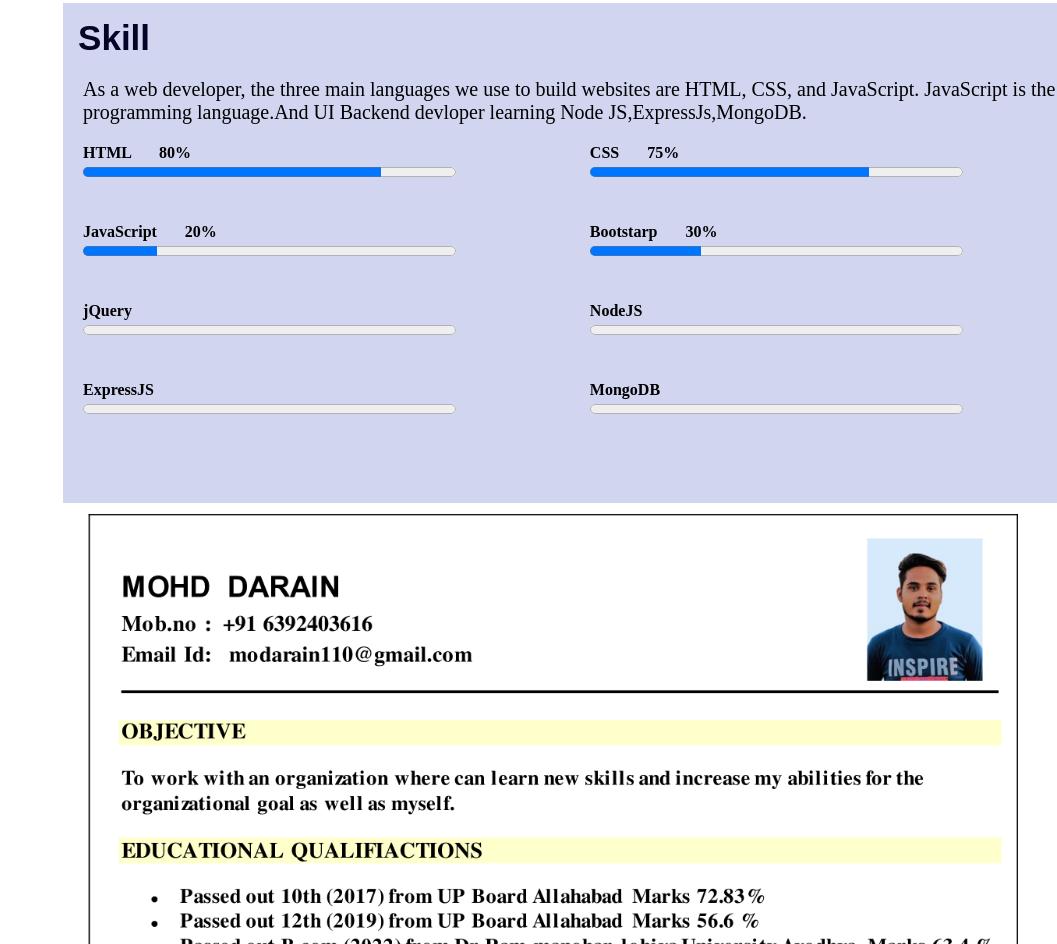
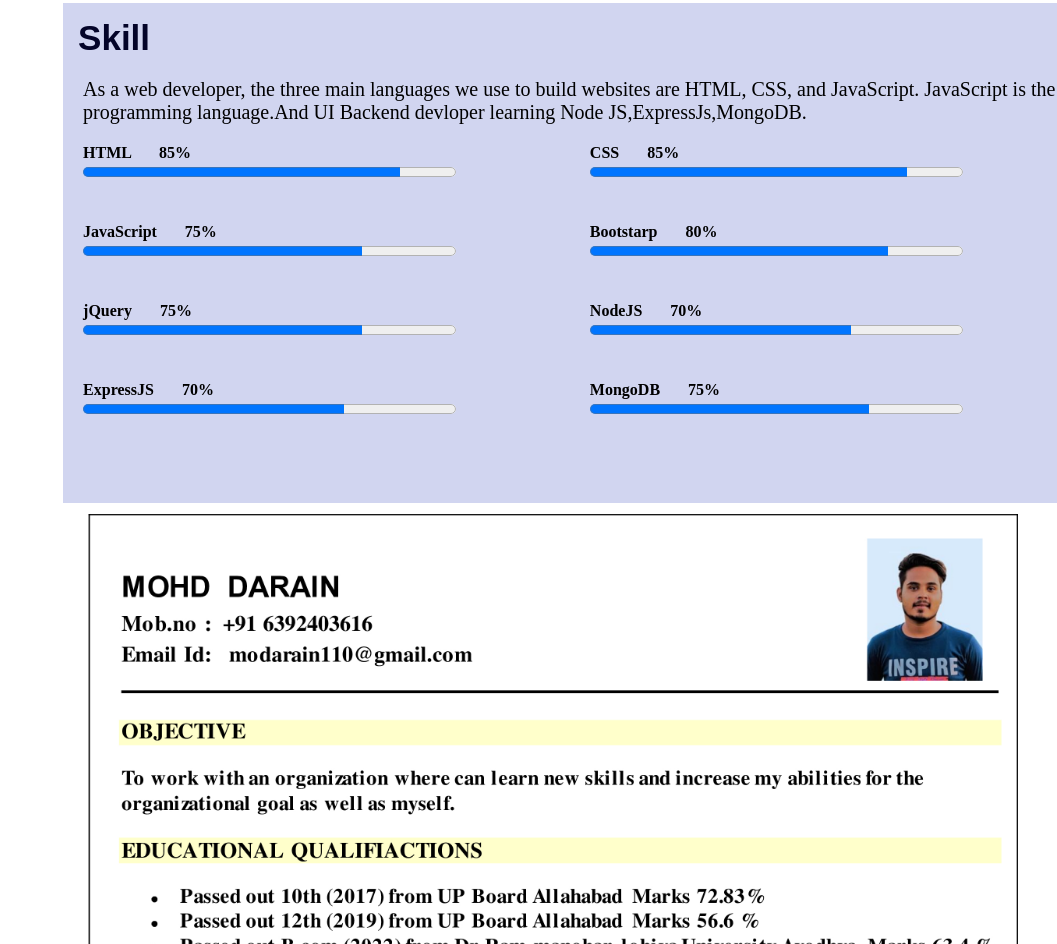
Before and after one commit to Darain786/portfolio, a website: page index.html in a window 1280 px wide. Shown: the part 1328-2272 px from the top of the page, without its empty margins (223-1280 px from the left). Drawn offline with nearby package versions, Linux system fonts and the light colour scheme.

Commit message:
Update index.html

```diff
--- a/index.html
+++ b/index.html
@@ -82,36 +82,36 @@
                <p class="skill-para">As a web developer, the three main languages we use to build websites are HTML, CSS, and JavaScript. JavaScript is the programming language.And UI Backend devloper learning Node JS,ExpressJs,MongoDB.</p>
               <div class="subject">
                 <div>
-                    <div>HTML &nbsp; &nbsp; &nbsp; 80%</div>
+                    <div>HTML &nbsp; &nbsp; &nbsp; 85%</div>
+                    <progress min="1" max="100" value="85"></progress>
+                </div>
+                <div>
+                    <div>CSS  &nbsp; &nbsp; &nbsp; 85%</div>
+                    <progress min="1" max="100" value="85"></progress>
+                </div>
+                <div>
+                    <div>JavaScript  &nbsp; &nbsp; &nbsp; 75%</div>
+                    <progress min="1" max="100" value="75"></progress>
+                </div>
+                <div>
+                    <div>Bootstarp  &nbsp; &nbsp; &nbsp; 80%</div>
                     <progress min="1" max="100" value="80"></progress>
                 </div>
                 <div>
-                    <div>CSS  &nbsp; &nbsp; &nbsp; 75%</div>
+                    <div>jQuery &nbsp; &nbsp; &nbsp; 75%</div>
                     <progress min="1" max="100" value="75"></progress>
                 </div>
                 <div>
-                    <div>JavaScript  &nbsp; &nbsp; &nbsp; 20%</div>
-                    <progress min="1" max="100" value="20"></progress>
+                    <div>NodeJS &nbsp; &nbsp; &nbsp; 70%</div>
+                    <progress min="1" max="100" value="70"></progress>
                 </div>
                 <div>
-                    <div>Bootstarp  &nbsp; &nbsp; &nbsp; 30%</div>
-                    <progress min="1" max="100" value="30"></progress>
+                    <div>ExpressJS &nbsp; &nbsp; &nbsp; 70%</div>
+                    <progress min="1" max="100" value="70"></progress>
                 </div>
                 <div>
-                    <div>jQuery </div>
-                    <progress min="1" max="100" value=""></progress>
-                </div>
-                <div>
-                    <div>NodeJS</div>
-                    <progress min="1" max="100" value=""></progress>
-                </div>
-                <div>
-                    <div>ExpressJS</div>
-                    <progress min="1" max="100" value=""></progress>
-                </div>
-                <div>
-                    <div>MongoDB</div>
-                    <progress min="1" max="100" value=""></progress>
+                    <div>MongoDB &nbsp; &nbsp; &nbsp; 75%</div>
+                    <progress min="1" max="100" value="75"></progress>
                 </div>
               </div>
            </div>
```
